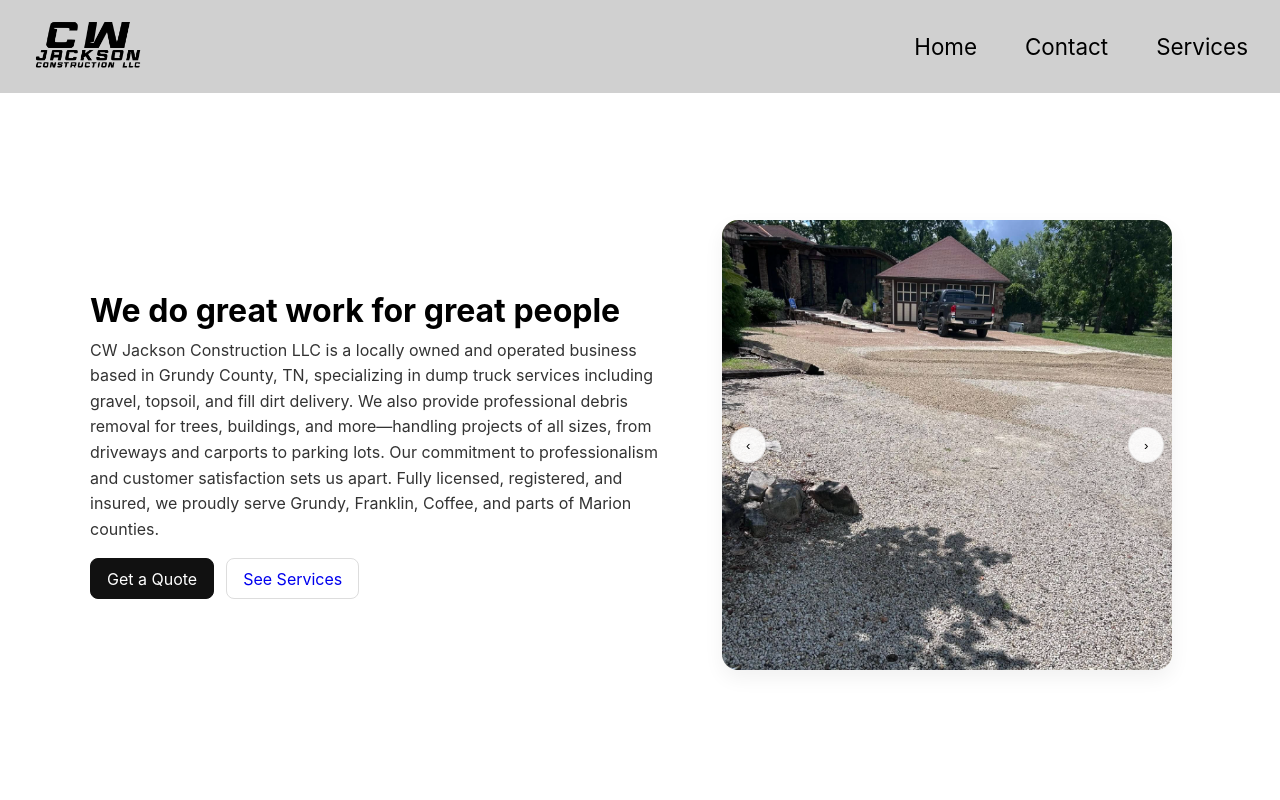
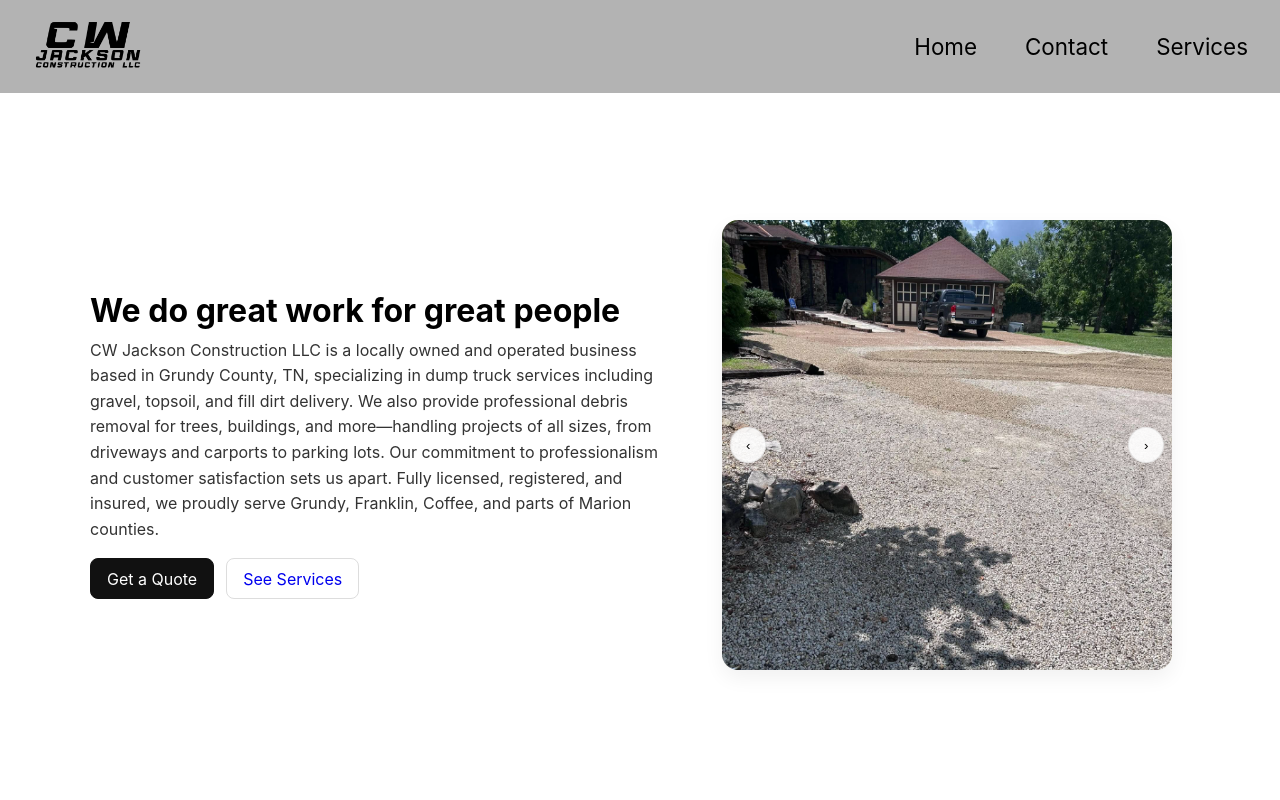
Before and after one commit to Kasej01/CWJacksonConstruction, a React (Create React App) app in the folder client/: page / in a window 1280 px wide. Shown: the top 800 px of the page. Built offline with nearby package versions, Linux system fonts and the light colour scheme; the HTML template or start-up script is replaced by a standard one.

Commit message:
Updated navbar color

```diff
--- a/client/src/styles/components/Navbar.css
+++ b/client/src/styles/components/Navbar.css
@@ -2,7 +2,7 @@
     display: flex;
     align-items: center;
     padding: 0rem 1rem;
-    background-color: rgb(139, 139, 139, 0.4);
+    background-color: rgb(179, 179, 179);
     position: relative;
 }
 
@@ -49,7 +49,7 @@
         position: absolute;
         top: 100%;
         right: 0;
-        background-color: rgb(139, 139, 139, 0.4);
+            background-color: rgb(179, 179, 179);
         flex-direction: column;
         width: 200px;
         gap: 0;
```
